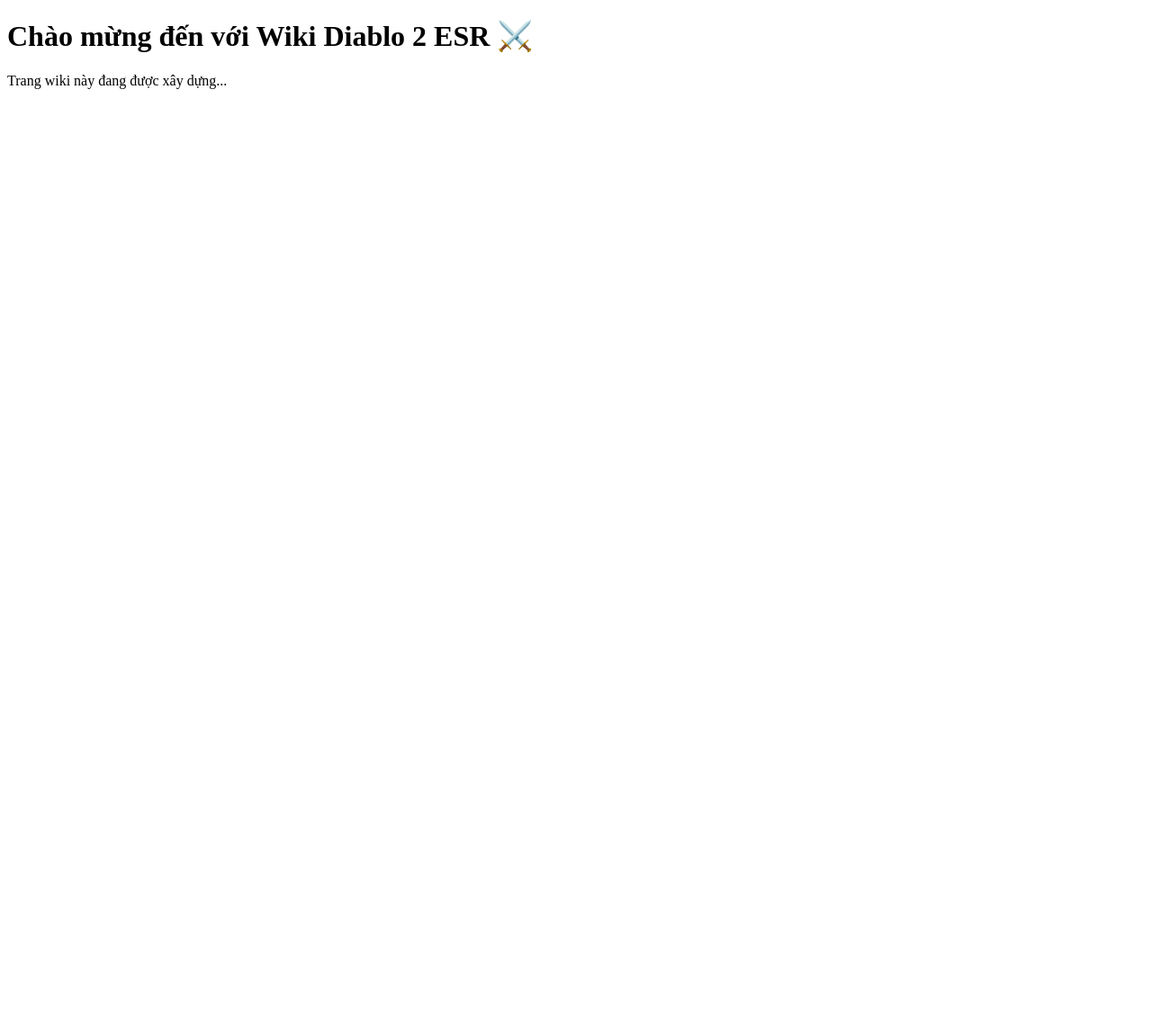
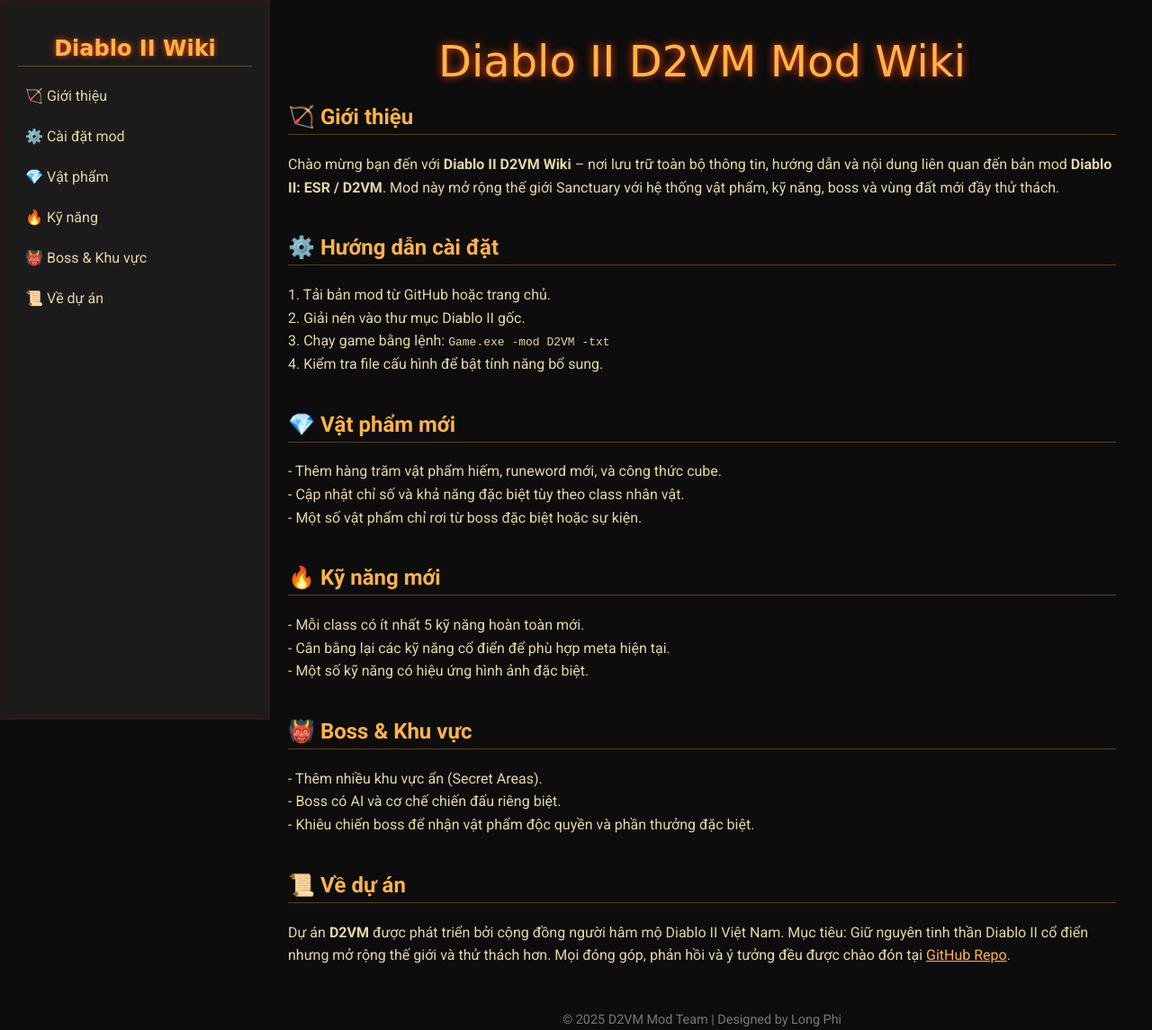
Before and after one commit to PhiLong2016/diablo2-D2VM-wiki, a plain HTML site: page index.html in a window 1280 px wide. Shown: the whole page at 90% size. Before the commit the page ends 800 px from the top, so only its background shows below. Drawn offline with Linux system fonts and the light colour scheme; a web font is replaced by a local one.

Commit message:
Update index.html

```diff
--- a/index.html
+++ b/index.html
@@ -1,11 +1,174 @@
 <!DOCTYPE html>
-<html>
+<html lang="vi">
 <head>
-  <meta charset="UTF-8">
-  <title>Diablo 2 ESR Wiki</title>
+  <meta charset="UTF-8" />
+  <meta name="viewport" content="width=device-width, initial-scale=1.0" />
+  <title>Diablo II D2VM Wiki</title>
+  <link href="https://fonts.googleapis.com/css2?family=UnifrakturCook:wght@700&family=Roboto:wght@300;400;700&display=swap" rel="stylesheet">
+  <style>
+    body {
+      margin: 0;
+      background-color: #0d0d0d;
+      color: #e4d6a7;
+      font-family: 'Roboto', sans-serif;
+      display: flex;
+      min-height: 100vh;
+    }
+
+    /* Sidebar */
+    nav {
+      background-color: #1b1b1b;
+      width: 260px;
+      padding: 20px;
+      box-shadow: inset -1px 0 10px rgba(255, 0, 0, 0.15);
+      position: fixed;
+      top: 0;
+      bottom: 0;
+      left: 0;
+      overflow-y: auto;
+    }
+
+    nav h2 {
+      font-family: 'UnifrakturCook', cursive;
+      color: #ffb347;
+      text-shadow: 0 0 6px #ff4500;
+      text-align: center;
+      margin-bottom: 15px;
+    }
+
+    nav a {
+      display: block;
+      color: #e4d6a7;
+      text-decoration: none;
+      margin: 10px 0;
+      padding: 8px;
+      border-radius: 4px;
+      transition: background 0.3s;
+    }
+
+    nav a:hover {
+      background-color: rgba(255, 69, 0, 0.2);
+      color: #fff;
+    }
+
+    /* Main content */
+    main {
+      margin-left: 280px;
+      padding: 40px;
+      flex: 1;
+    }
+
+    header {
+      font-family: 'UnifrakturCook', cursive;
+      font-size: 3rem;
+      color: #ffb347;
+      text-shadow: 0 0 10px #ff4500;
+      text-align: center;
+      margin-bottom: 20px;
+    }
+
+    .section {
+      margin-bottom: 40px;
+    }
+
+    h2 {
+      color: #ffb347;
+      border-bottom: 1px solid rgba(255, 180, 71, 0.3);
+      padding-bottom: 5px;
+    }
+
+    p {
+      line-height: 1.6;
+    }
+
+    footer {
+      text-align: center;
+      margin-top: 50px;
+      font-size: 0.9em;
+      color: #777;
+    }
+
+    /* Scrollbar styling */
+    ::-webkit-scrollbar {
+      width: 8px;
+    }
+    ::-webkit-scrollbar-thumb {
+      background: #444;
+      border-radius: 10px;
+    }
+  </style>
 </head>
 <body>
-  <h1>Chào mừng đến với Wiki Diablo 2 ESR ⚔️</h1>
-  <p>Trang wiki này đang được xây dựng...</p>
+  <nav>
+    <h2>Diablo II Wiki</h2>
+    <a href="#intro">🏹 Giới thiệu</a>
+    <a href="#install">⚙️ Cài đặt mod</a>
+    <a href="#items">💎 Vật phẩm</a>
+    <a href="#skills">🔥 Kỹ năng</a>
+    <a href="#bosses">👹 Boss & Khu vực</a>
+    <a href="#about">📜 Về dự án</a>
+  </nav>
+
+  <main>
+    <header>Diablo II D2VM Mod Wiki</header>
+
+    <section id="intro" class="section">
+      <h2>🏹 Giới thiệu</h2>
+      <p>
+        Chào mừng bạn đến với <b>Diablo II D2VM Wiki</b> – nơi lưu trữ toàn bộ thông tin, hướng dẫn và nội dung liên quan đến bản mod <b>Diablo II: ESR / D2VM</b>.
+        Mod này mở rộng thế giới Sanctuary với hệ thống vật phẩm, kỹ năng, boss và vùng đất mới đầy thử thách.
+      </p>
+    </section>
+
+    <section id="install" class="section">
+      <h2>⚙️ Hướng dẫn cài đặt</h2>
+      <p>
+        1. Tải bản mod từ GitHub hoặc trang chủ. <br>
+        2. Giải nén vào thư mục Diablo II gốc. <br>
+        3. Chạy game bằng lệnh: <code>Game.exe -mod D2VM -txt</code> <br>
+        4. Kiểm tra file cấu hình để bật tính năng bổ sung.
+      </p>
+    </section>
+
+    <section id="items" class="section">
+      <h2>💎 Vật phẩm mới</h2>
+      <p>
+        - Thêm hàng trăm vật phẩm hiếm, runeword mới, và công thức cube.<br>
+        - Cập nhật chỉ số và khả năng đặc biệt tùy theo class nhân vật.<br>
+        - Một số vật phẩm chỉ rơi từ boss đặc biệt hoặc sự kiện.
+      </p>
+    </section>
+
+    <section id="skills" class="section">
+      <h2>🔥 Kỹ năng mới</h2>
+      <p>
+        - Mỗi class có ít nhất 5 kỹ năng hoàn toàn mới.<br>
+        - Cân bằng lại các kỹ năng cổ điển để phù hợp meta hiện tại.<br>
+        - Một số kỹ năng có hiệu ứng hình ảnh đặc biệt.
+      </p>
+    </section>
+
+    <section id="bosses" class="section">
+      <h2>👹 Boss & Khu vực</h2>
+      <p>
+        - Thêm nhiều khu vực ẩn (Secret Areas).<br>
+        - Boss có AI và cơ chế chiến đấu riêng biệt.<br>
+        - Khiêu chiến boss để nhận vật phẩm độc quyền và phần thưởng đặc biệt.
+      </p>
+    </section>
+
+    <section id="about" class="section">
+      <h2>📜 Về dự án</h2>
+      <p>
+        Dự án <b>D2VM</b> được phát triển bởi cộng đồng người hâm mộ Diablo II Việt Nam.
+        Mục tiêu: Giữ nguyên tinh thần Diablo II cổ điển nhưng mở rộng thế giới và thử thách hơn.
+        Mọi đóng góp, phản hồi và ý tưởng đều được chào đón tại <a href="https://github.com/philong2016/diablo2-D2VM-wiki" style="color:#ffb347;">GitHub Repo</a>.
+      </p>
+    </section>
+
+    <footer>
+      © 2025 D2VM Mod Team | Designed by Long Phi
+    </footer>
+  </main>
 </body>
 </html>
```
